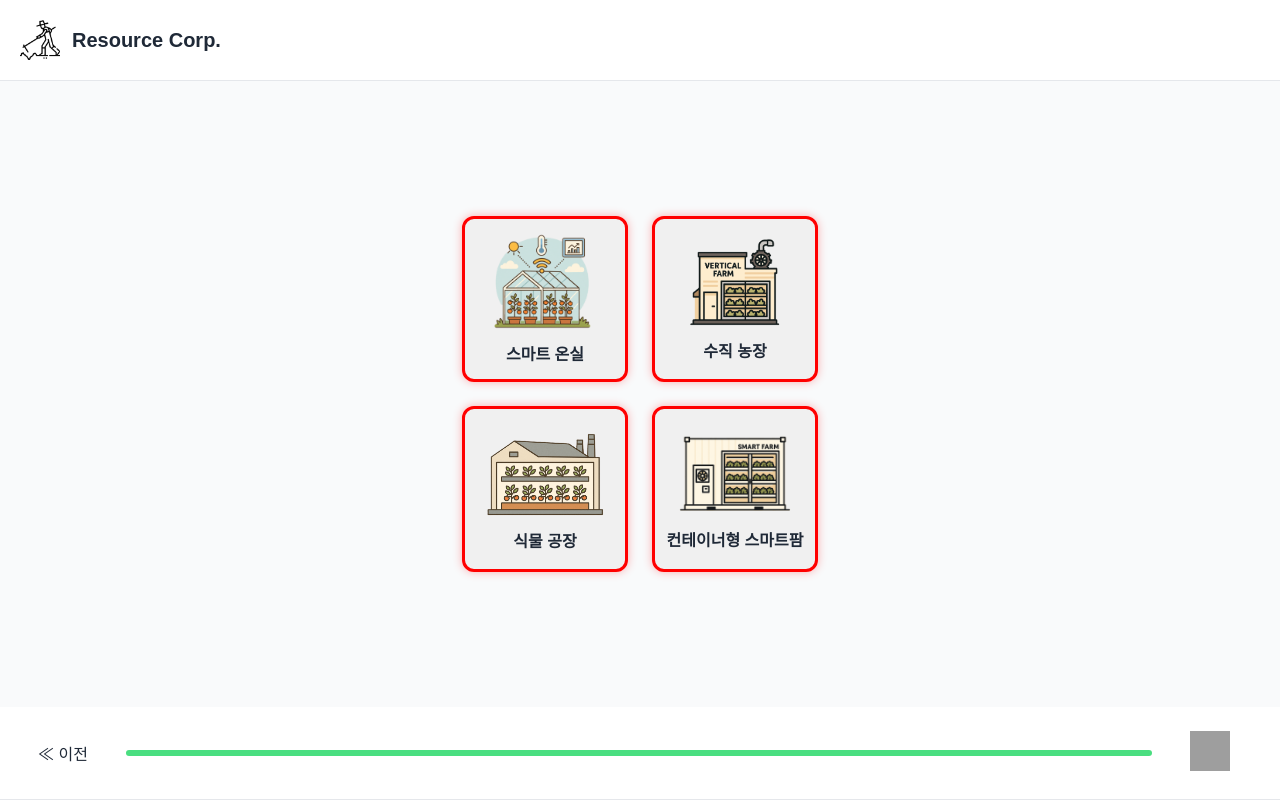
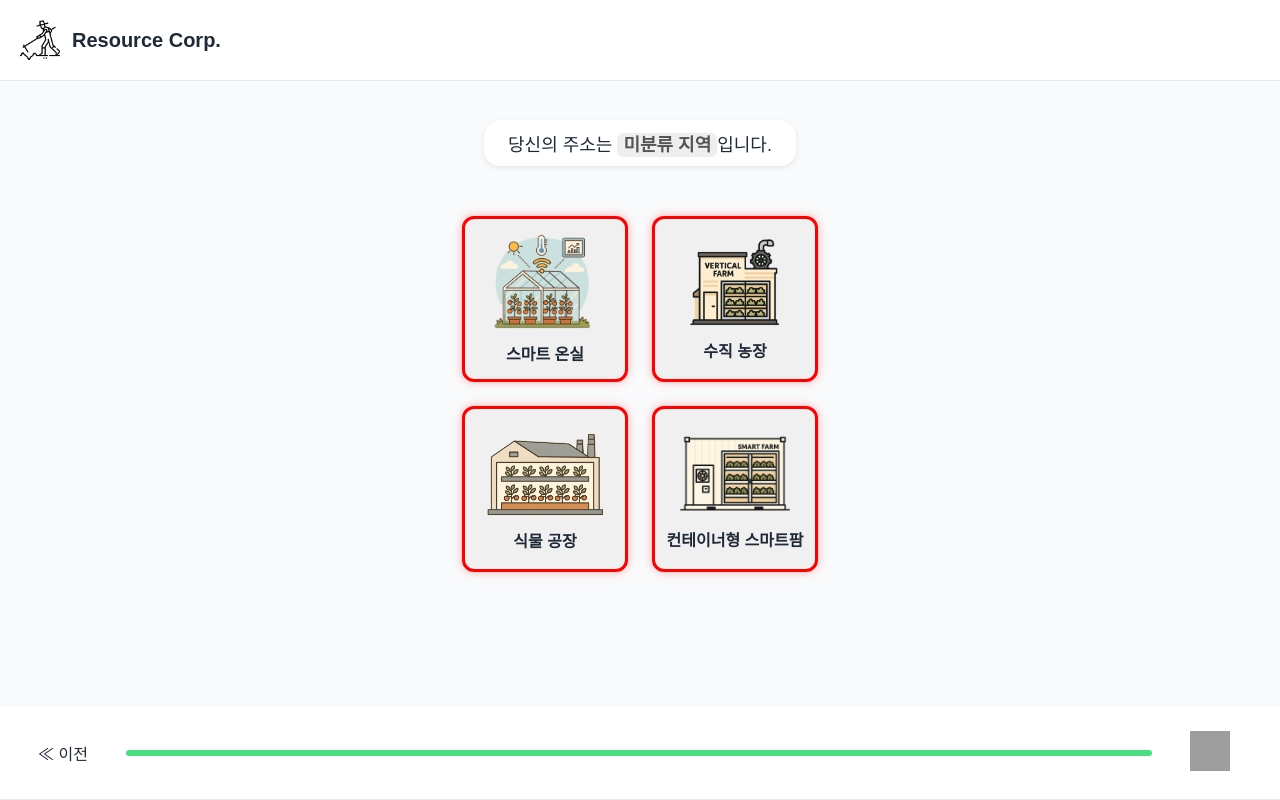
Before and after one commit to dongchan21/21men, a React (Vite) app: page /result in a window 1280 px wide. Built offline with nearby package versions, Linux system fonts and the light colour scheme; grey boxes are pictures that could not be loaded.

Commit message:
4box수정

```diff
--- a/src/FourBoxPage.css
+++ b/src/FourBoxPage.css
@@ -138,6 +138,8 @@
   box-shadow: 0 0 10px rgba(255, 0, 0, 0.3);
 }
 
+
+
 .box-header-label {
   text-align: center;
   font-size: 22px;
@@ -186,3 +188,45 @@
 .buildable-label.red {
   color: red;
 }
+
+.region-label {
+  position: absolute;
+  top: 120px;
+  left: 50%;
+  transform: translateX(-50%);
+  font-size: 18px;
+  font-weight: 500;
+  padding: 10px 24px;
+  border-radius: 1rem;
+  background-color: #ffffff;
+  box-shadow: 0 2px 6px rgba(0, 0, 0, 0.08);
+  text-align: center;
+  z-index: 10;
+}
+
+
+.region-type {
+  font-weight: 700;
+  padding: 2px 6px;
+  border-radius: 6px;
+}
+
+.region-type.green {
+  background-color: #e8f5e9;
+  color: #2e7d32;
+}
+
+.region-type.blue {
+  background-color: #e3f2fd;
+  color: #1565c0;
+}
+
+.region-type.red {
+  background-color: #ffebee;
+  color: #c62828;
+}
+
+.region-type.gray {
+  background-color: #eeeeee;
+  color: #555;
+}
--- a/src/FourBoxPage.jsx
+++ b/src/FourBoxPage.jsx
@@ -58,6 +58,18 @@ export default function FourBoxPage() {
       </header>
 
       <div className="page">
+        <div className="region-label">
+          {(() => {
+            const trimmed = address.trim();
+            if (trimmed === "울산광역시 북구 신천동 548-1")
+              return <>당신의 주소는 <strong className="region-type green">농업진흥지역</strong>에 해당합니다.</>;
+            if (trimmed === "강원특별자치도 태백시 화전동 322-34")
+              return <>당신의 주소는 <strong className="region-type blue">일반 농지</strong>에 해당합니다.</>;
+            if (trimmed === "경기도 성남시 수정구 사송동 687")
+              return <>당신의 주소는 <strong className="region-type red">개발제한구역(그린벨트)</strong>에 해당합니다.</>;
+            return <>당신의 주소는 <strong className="region-type gray">미분류 지역</strong>입니다.</>;
+          })()}
+        </div>
         <div className="content-group">
           <div className={`box-grid${popupBox ? ' with-popup' : ''} ${boxEntered ? 'box-entered' : ''}`}>
             {boxes.map((box) => {
@@ -98,7 +110,7 @@ export default function FourBoxPage() {
                   {/* 건설 여부 표시 */}
                   {(() => {
                     const addressTrimmed = address.trim();
-                    const isGreen =
+                      const isGreen =
                       addressTrimmed === "강원특별자치도 태백시 화전동 322-34" ||
                       (addressTrimmed === "울산광역시 북구 신천동 548-1" && popupBox.id === 1);
 
@@ -132,6 +144,47 @@ export default function FourBoxPage() {
                   "컨테이너 내부에 스마트팜 기술을 탑재해 설치와 이동이 간편한 소형 재배 시스템."}
               </p>
 
+              {(() => {
+                const trimmed = address.trim();
+
+                 if (trimmed === "울산광역시 북구 신천동 548-1" && popupBox.id === 1) {
+                  return (
+                    <div style={{ marginTop: '1rem', padding: '0.75rem', backgroundColor: '#f9f9f9', borderRadius: '0.5rem', border: '1px solid #ccc', fontSize: '14px' }}>
+                      <p style={{ marginBottom: '0.5rem', fontWeight: 'bold' }}>📌 농업진흥지역은 농업시설 중 일부만 제한적으로 허용됩니다.</p>
+                      <p style={{ margin: 0, lineHeight: '1.4' }}>
+                        📞 <strong>관할 지자체 안내</strong><br />
+                        울산광역시 북구청 농수산과<br />
+                        전화: <a href="tel:052-241-7652">052-241-7652</a>
+                      </p>
+                    </div>
+                  );
+                } else if (trimmed === "강원특별자치도 태백시 화전동 322-34") {
+                  return (
+                    <div style={{ marginTop: '1rem', padding: '0.75rem', backgroundColor: '#f9f9f9', borderRadius: '0.5rem', border: '1px solid #ccc', fontSize: '14px' }}>
+                      <p style={{ marginBottom: '0.5rem', fontWeight: 'bold' }}>📌 모든 시설은 지자체 허가 및 농지전용 협의 절차 필요합니다.</p>
+                      <p style={{ margin: 0, lineHeight: '1.4' }}>
+                        📞 <strong>관할 지자체 안내</strong><br />
+                        태백시청 농업기술센터 농업정책팀<br />
+                        전화: <a href="tel:033-550-2781">033-550-2781</a>
+                      </p>
+                    </div>
+                  );
+                } else if (trimmed === "경기도 성남시 수정구 사송동 687") {
+                  return (
+                    <div style={{ marginTop: '1rem', padding: '0.75rem', backgroundColor: '#f9f9f9', borderRadius: '0.5rem', border: '1px solid #ccc', fontSize: '14px' }}>
+                      <p style={{ marginBottom: '0.5rem', fontWeight: 'bold' }}>📌 개발제한구역은 원칙적으로 농업시설 포함한 대부분의 시설 설치가 제한됩니다. 예외적 허용은 지자체 협의를 통해 판단됩니다.</p>
+                      <p style={{ margin: 0, lineHeight: '1.4' }}>
+                        📞 <strong>관할 지자체 안내</strong><br />
+                        성남시청 도시계획과<br />
+                        전화: <a href="tel:031-729-3671">031-729-3671</a>
+                      </p>
+                    </div>
+                  );
+                }
+              return null;
+            })()}
+
+
               <div style={{ marginTop: 'auto', display: 'flex', justifyContent: 'center', marginBottom: '0.75rem' }}>
                 <Button onClick={() => navigate("/jiwon")}>지원 자격 확인!</Button>
               </div>
```
